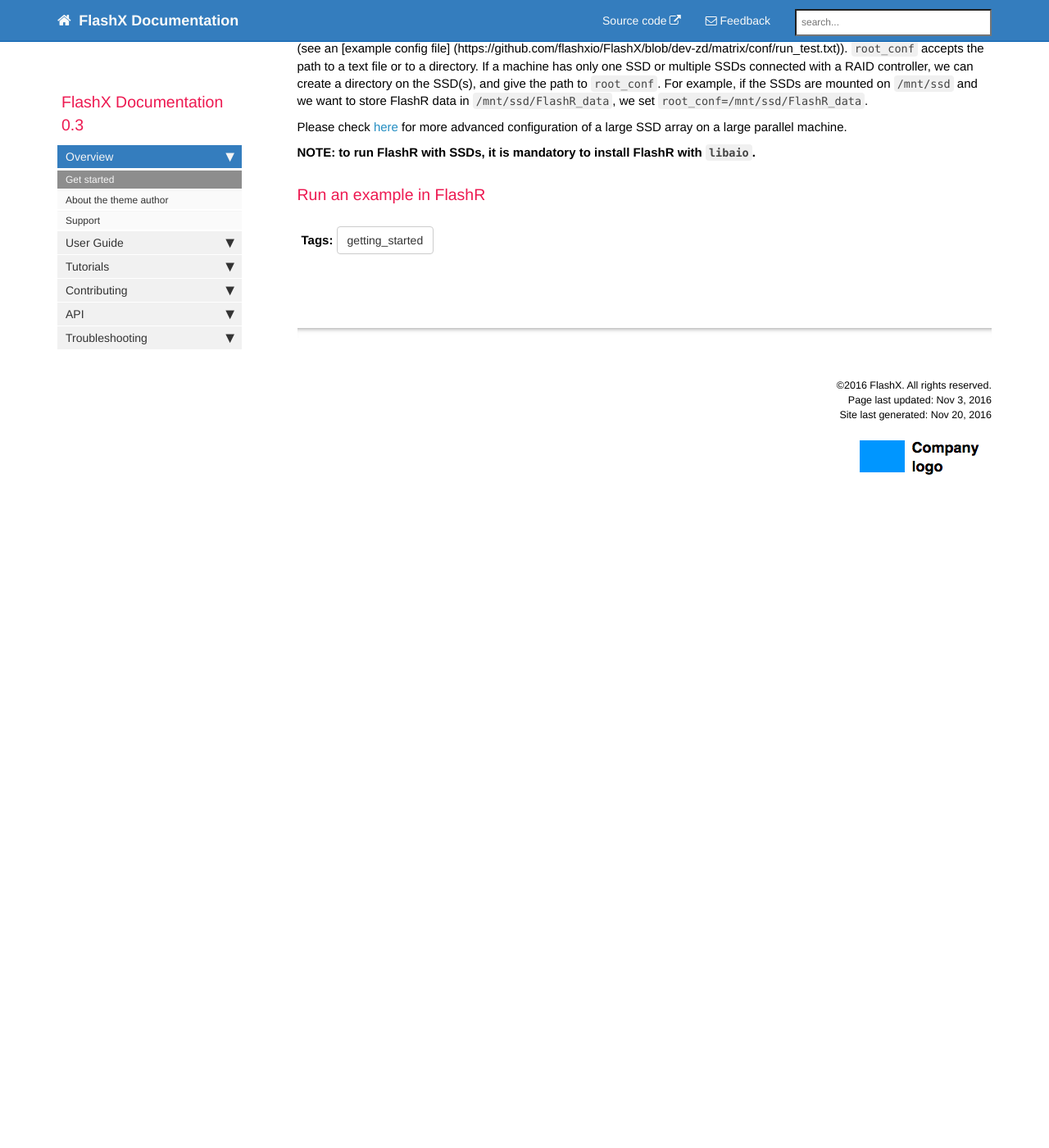
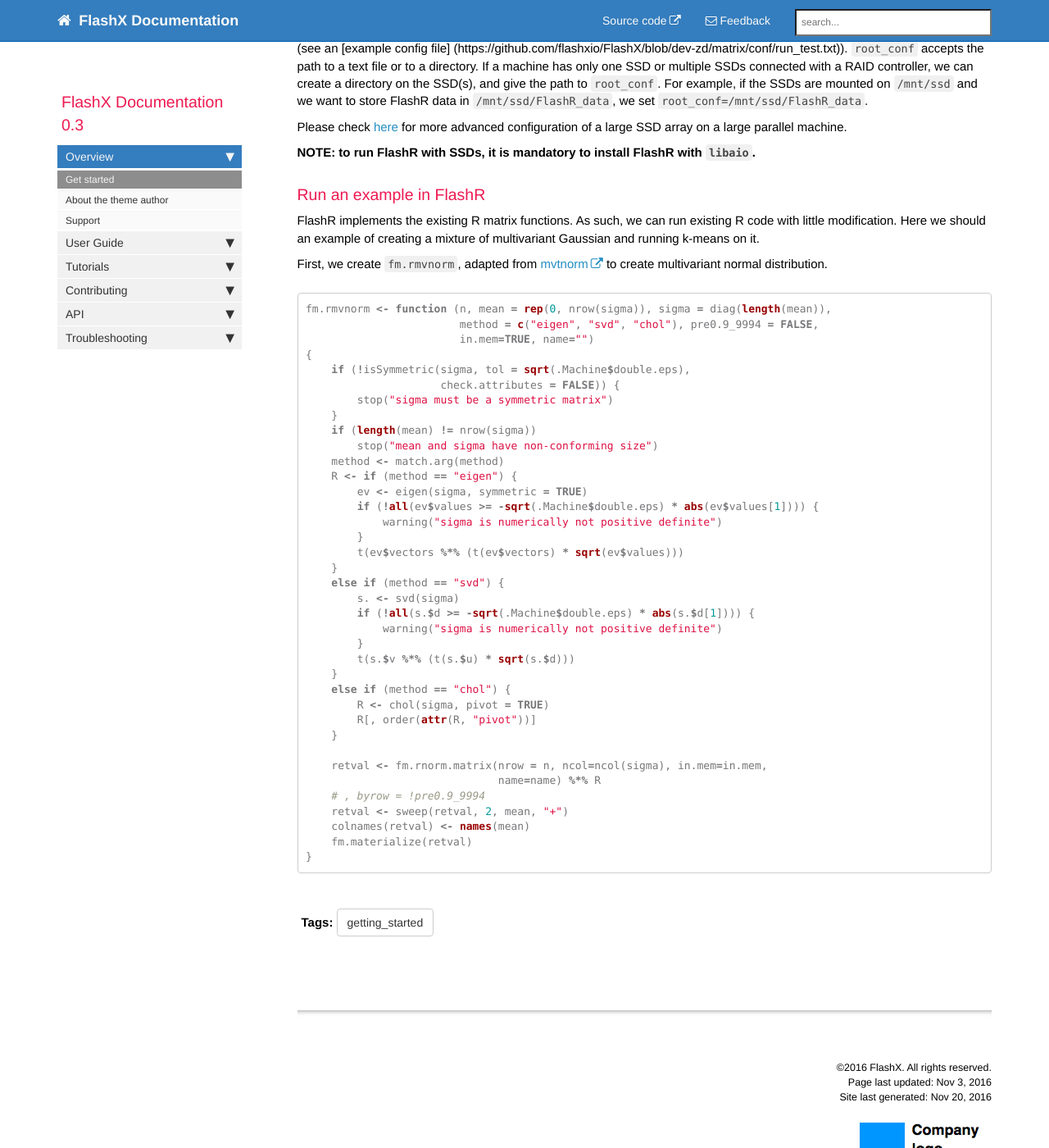
Before and after one commit to flashxio/FlashX-doc, a Jekyll site: the page built from pages/FlashX-Quick-Start-Guide.md, in a window 1280 px wide and 1400 px high, scrolled down 1478 px. Shown: the whole window at 82% size. Built offline with Jekyll 4.4.1, drawn with Linux system fonts in a browser that asks for light colours; nearby versions of some CDN libraries; comment, search, counter and statistics services are not loaded; before the commit the page ends 2133 px from its top, so only the background shows below that.

Commit message:
Update FlashX-Quick-Start-Guide.md

````diff
--- a/pages/FlashX-Quick-Start-Guide.md
+++ b/pages/FlashX-Quick-Start-Guide.md
@@ -85,3 +85,50 @@ of a large SSD array on a large parallel machine.
 **NOTE: to run FlashR with SSDs, it is mandatory to install FlashR with `libaio`.**
 
 ### Run an example in FlashR
+FlashR implements the existing R matrix functions. As such, we can run existing
+R code with little modification. Here we should an example of creating a mixture
+of multivariant Gaussian and running k-means on it.
+
+First, we create `fm.rmvnorm`, adapted from
+[mvtnorm](https://cran.r-project.org/web/packages/mvtnorm/index.html)
+to create multivariant normal distribution.
+
+```R
+fm.rmvnorm <- function (n, mean = rep(0, nrow(sigma)), sigma = diag(length(mean)),
+                        method = c("eigen", "svd", "chol"), pre0.9_9994 = FALSE,
+                        in.mem=TRUE, name="")
+{
+    if (!isSymmetric(sigma, tol = sqrt(.Machine$double.eps),
+                     check.attributes = FALSE)) {
+        stop("sigma must be a symmetric matrix")
+    }
+    if (length(mean) != nrow(sigma))
+        stop("mean and sigma have non-conforming size")
+    method <- match.arg(method)
+    R <- if (method == "eigen") {
+        ev <- eigen(sigma, symmetric = TRUE)
+        if (!all(ev$values >= -sqrt(.Machine$double.eps) * abs(ev$values[1]))) {
+            warning("sigma is numerically not positive definite")
+        }
+        t(ev$vectors %*% (t(ev$vectors) * sqrt(ev$values)))
+    }
+    else if (method == "svd") {
+        s. <- svd(sigma)
+        if (!all(s.$d >= -sqrt(.Machine$double.eps) * abs(s.$d[1]))) {
+            warning("sigma is numerically not positive definite")
+        }
+        t(s.$v %*% (t(s.$u) * sqrt(s.$d)))
+    }
+    else if (method == "chol") {
+        R <- chol(sigma, pivot = TRUE)
+        R[, order(attr(R, "pivot"))]
+    }
+
+    retval <- fm.rnorm.matrix(nrow = n, ncol=ncol(sigma), in.mem=in.mem,
+                              name=name) %*% R
+    # , byrow = !pre0.9_9994
+    retval <- sweep(retval, 2, mean, "+")
+    colnames(retval) <- names(mean)
+    fm.materialize(retval)
+}
+```
````
